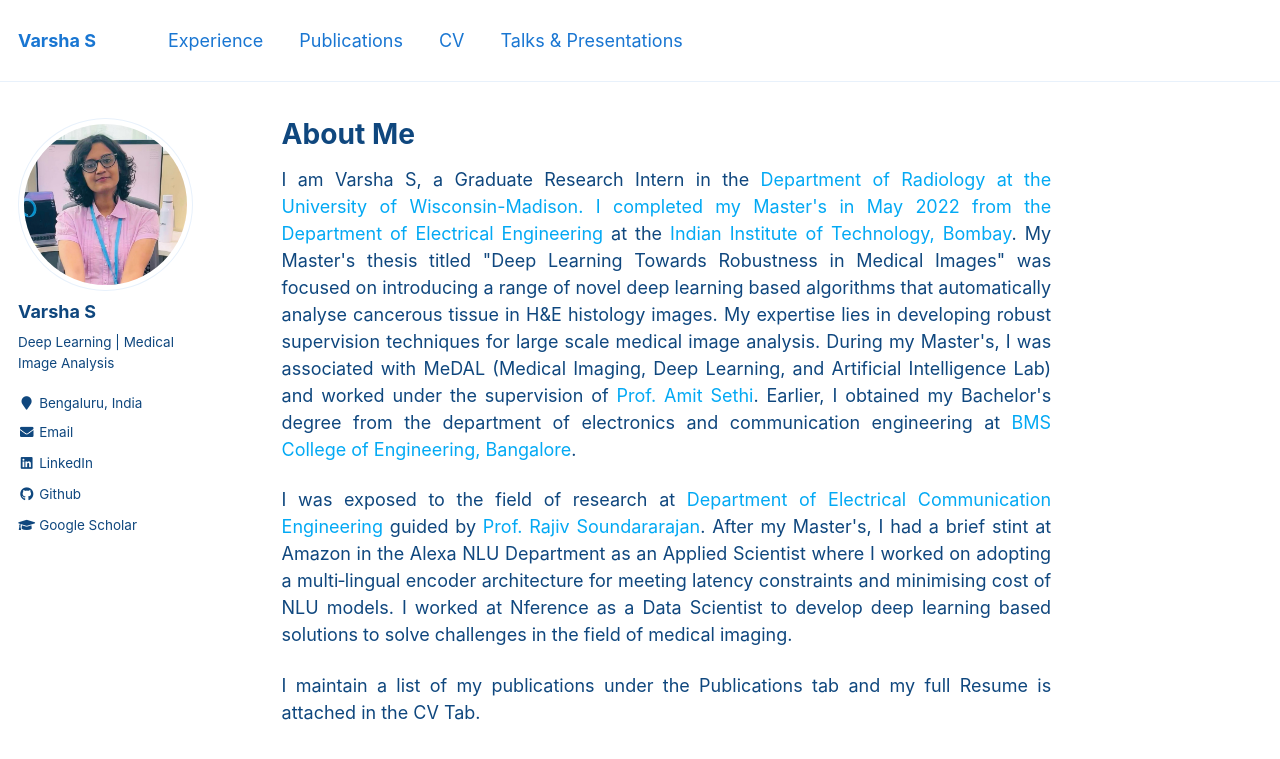
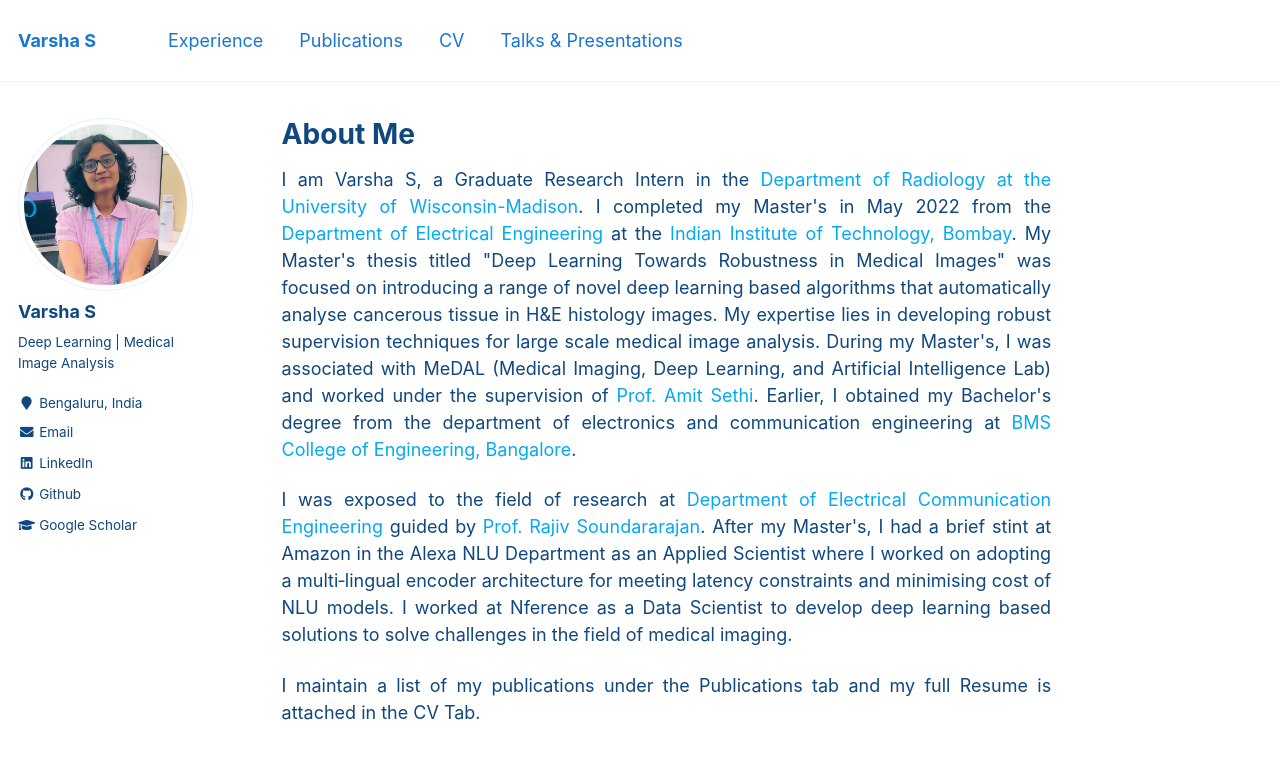
Before and after one commit to VarshaSatish/VarshaSatish.github.io, a Jekyll site: the page built from _pages/about.md, in a window 1280 px wide and 900 px high. Shown: the top 759 px of the window. Built offline with Jekyll 4.4.1, drawn with Linux system fonts in a browser that asks for light colours.

Commit message:
Update about.md

```diff
--- a/_pages/about.md
+++ b/_pages/about.md
@@ -7,7 +7,7 @@
   - /about.html
 ---
 <h1>About Me </h1>
-<div style='text-align: justify;'>I am Varsha S, a Graduate Research Intern in the <a href="https://ece.iisc.ac.in/" style="text-decoration: none;">Department of Radiology at the University of Wisconsin-Madison. I completed my Master's in May 2022 from the <a href="https://www.ee.iitb.ac.in" style="text-decoration: none;">Department of Electrical Engineering</a> at the <a href="https://www.iitb.ac.in/" style="text-decoration: none;">Indian Institute of  Technology, Bombay</a>. My  Master's thesis titled "Deep Learning Towards Robustness in Medical Images" was focused on introducing a range of novel deep learning based algorithms that automatically analyse cancerous tissue in H&E histology images. My expertise lies in developing robust supervision techniques for large scale medical image analysis. During my Master's, I was associated with MeDAL (Medical Imaging, Deep Learning, and Artificial Intelligence Lab) and worked under the supervision of <a href="https://www.ee.iitb.ac.in/~asethi/" style="text-decoration: none;">Prof. Amit Sethi</a>. Earlier, I obtained my Bachelor's degree from the department of electronics and communication engineering at <a href="https://bmsce.ac.in/home/Electronics-and-Communication-Engineering-About" style="text-decoration: none;">BMS College of Engineering, Bangalore</a>.
+<div style='text-align: justify;'>I am Varsha S, a Graduate Research Intern in the <a href="https://ece.iisc.ac.in/" style="text-decoration: none;">Department of Radiology at the University of Wisconsin-Madison</a>. I completed my Master's in May 2022 from the <a href="https://www.ee.iitb.ac.in" style="text-decoration: none;">Department of Electrical Engineering</a> at the <a href="https://www.iitb.ac.in/" style="text-decoration: none;">Indian Institute of  Technology, Bombay</a>. My  Master's thesis titled "Deep Learning Towards Robustness in Medical Images" was focused on introducing a range of novel deep learning based algorithms that automatically analyse cancerous tissue in H&E histology images. My expertise lies in developing robust supervision techniques for large scale medical image analysis. During my Master's, I was associated with MeDAL (Medical Imaging, Deep Learning, and Artificial Intelligence Lab) and worked under the supervision of <a href="https://www.ee.iitb.ac.in/~asethi/" style="text-decoration: none;">Prof. Amit Sethi</a>. Earlier, I obtained my Bachelor's degree from the department of electronics and communication engineering at <a href="https://bmsce.ac.in/home/Electronics-and-Communication-Engineering-About" style="text-decoration: none;">BMS College of Engineering, Bangalore</a>.
 <p>  </p>
 
 <div style='text-align: justify;'>I was exposed to the field of research at <a href="https://ece.iisc.ac.in/" style="text-decoration: none;">Department of Electrical Communication Engineering</a> guided by <a ref="https://ece.iisc.ac.in/~rajivs/#/" style="text-decoration: none;">Prof. Rajiv Soundararajan</a>. After my Master's, I had a brief stint at Amazon in the Alexa NLU Department as an Applied Scientist where I worked on adopting a multi‑lingual encoder architecture for meeting latency constraints and minimising cost of NLU models. I worked at Nference as a Data Scientist to develop deep learning based solutions to solve challenges in the field of medical imaging.
```
